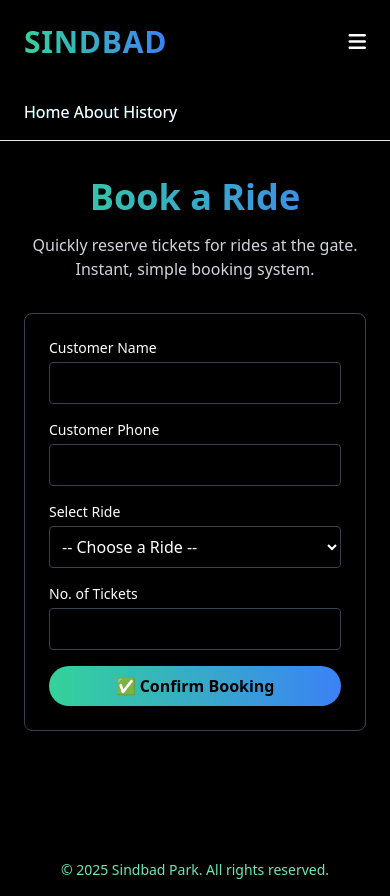
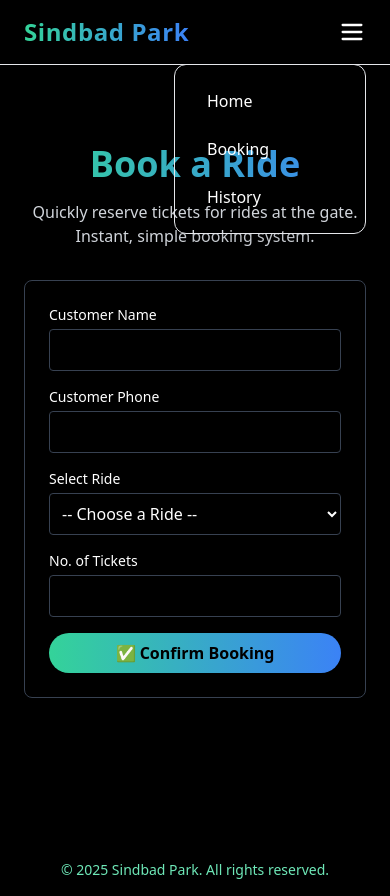
Before and after one commit to mazhanbaig/Cashier-App, a website: page booking.html in a window 390 px wide. Both pictures are taken after a click on the button 357 px from the left and 42 px from the top of the page. Drawn offline with nearby package versions, Linux system fonts and the light colour scheme.

Commit message:
styling correction

```diff
--- a/booking.html
+++ b/booking.html
@@ -12,37 +12,46 @@
 
 <body class="bg-black text-white font-sans">
 
-    <!-- Navbar -->
-    <nav class="fixed top-0 w-full z-50 backdrop-blur-md bg-white/5 border-b border-white/10">
-        <div class="max-w-7xl mx-auto px-6 py-6 flex items-center justify-between">
-            <h1
-                class="text-3xl font-bold tracking-wide text-transparent bg-clip-text bg-gradient-to-r from-green-400 to-blue-500">
-                SINDBAD
-            </h1>
-            <div class="hidden md:flex space-x-6 text-md font-medium">
-                <a href="index.html"
-                    class="hover:text-transparent bg-clip-text bg-gradient-to-r from-green-400 to-blue-500 transition">Home</a>
-                <a href="about.html"
-                    class="hover:text-transparent bg-clip-text bg-gradient-to-r from-green-400 to-blue-500 transition">About</a>
-                <a href="history.html"
-                    class="hover:text-transparent bg-clip-text bg-gradient-to-r from-green-400 to-blue-500 transition">History</a>
-            </div>
-            <button id="menuToggle" class="md:hidden text-xl"><i class="fas fa-bars"></i></button>
+    <!-- Header -->
+    <header class="bg-black/70 backdrop-blur-md border-b border-white/10 fixed top-0 w-full z-50">
+        <div class="max-w-7xl mx-auto px-6 py-4 flex justify-between items-center">
+            <!-- Logo -->
+            <a href="index.html"
+                class="text-transparent bg-clip-text bg-gradient-to-r from-green-400 to-blue-500 text-2xl font-bold tracking-wide">
+                Sindbad Park
+            </a>
+
+            <!-- Desktop Nav -->
+            <nav class="hidden md:flex space-x-8 text-white text-sm font-medium">
+                <a href="index.html" class="hover:text-blue-400 transition">Home</a>
+                <a href="booking.html" class="hover:text-blue-400 transition">Booking</a>
+                <a href="history.html" class="hover:text-blue-400 transition">History</a>
+            </nav>
+
+            <!-- Mobile Toggle Button -->
+            <button id="menuToggle" class="md:hidden text-white focus:outline-none">
+                <!-- Hamburger Icon -->
+                <svg xmlns="http://www.w3.org/2000/svg" class="h-7 w-7" fill="none" viewBox="0 0 24 24"
+                    stroke="currentColor">
+                    <path stroke-linecap="round" stroke-linejoin="round" stroke-width="2" d="M4 6h16M4 12h16M4 18h16" />
+                </svg>
+            </button>
         </div>
 
-        <!-- Mobile Menu -->
-        <div id="mobileMenu" class="hidden md:hidden bg-black/90 text-white px-6 py-4 space-y-3">
+        <!-- Mobile Menu (Floating Box Top-Right) -->
+        <div id="mobileMenu"
+            class="hidden absolute top-16 right-6 w-48 rounded-xl bg-black/90 border border-white/10 shadow-lg z-40 p-4 space-y-2">
             <a href="index.html"
-                class="hover:text-transparent bg-clip-text bg-gradient-to-r from-green-400 to-blue-500 transition">Home</a>
-            <a href="about.html"
-                class="hover:text-transparent bg-clip-text bg-gradient-to-r from-green-400 to-blue-500 transition">About</a>
+                class="block px-4 py-2 text-white hover:bg-gradient-to-r from-blue-500 to-cyan-400 hover:text-black rounded-lg transition">Home</a>
+            <a href="booking.html"
+                class="block px-4 py-2 text-white hover:bg-gradient-to-r from-blue-500 to-cyan-400 hover:text-black rounded-lg transition">Booking</a>
             <a href="history.html"
-                class="hover:text-transparent bg-clip-text bg-gradient-to-r from-green-400 to-blue-500 transition">History</a>
+                class="block px-4 py-2 text-white hover:bg-gradient-to-r from-blue-500 to-cyan-400 hover:text-black rounded-lg transition">History</a>
         </div>
-    </nav>
+    </header>
 
     <!-- Booking Section -->
-    <main class="min-h-screen flex items-center justify-center px-6 pt-36 pb-20 text-center relative">
+    <main class="min-h-screen flex  justify-center px-6 pt-36 pb-20 text-center relative">
         <div class="max-w-xl w-full z-10">
             <h2
                 class="text-4xl font-extrabold text-transparent bg-clip-text bg-gradient-to-r from-green-400 to-blue-500 mb-4">
@@ -104,12 +113,20 @@
 
     <!-- Scripts -->
     <script>
-        // Mobile menu toggle
-        const menuToggle = document.getElementById("menuToggle");
-        const mobileMenu = document.getElementById("mobileMenu");
-        menuToggle.addEventListener("click", () => {
-            mobileMenu.classList.toggle("hidden");
+        const menuToggle = document.getElementById('menuToggle');
+        const mobileMenu = document.getElementById('mobileMenu');
+
+        menuToggle.addEventListener('click', () => {
+            mobileMenu.classList.toggle('hidden');
         });
+
+        // Optional: Click outside to close the menu
+        document.addEventListener('click', (e) => {
+            if (!menuToggle.contains(e.target) && !mobileMenu.contains(e.target)) {
+                mobileMenu.classList.add('hidden');
+            }
+        });
+
 
         document.getElementById('ticketForm').addEventListener('submit', function (e) {
             e.preventDefault();
```
Also changed, not shown: index.html (+45 -28 lines).
